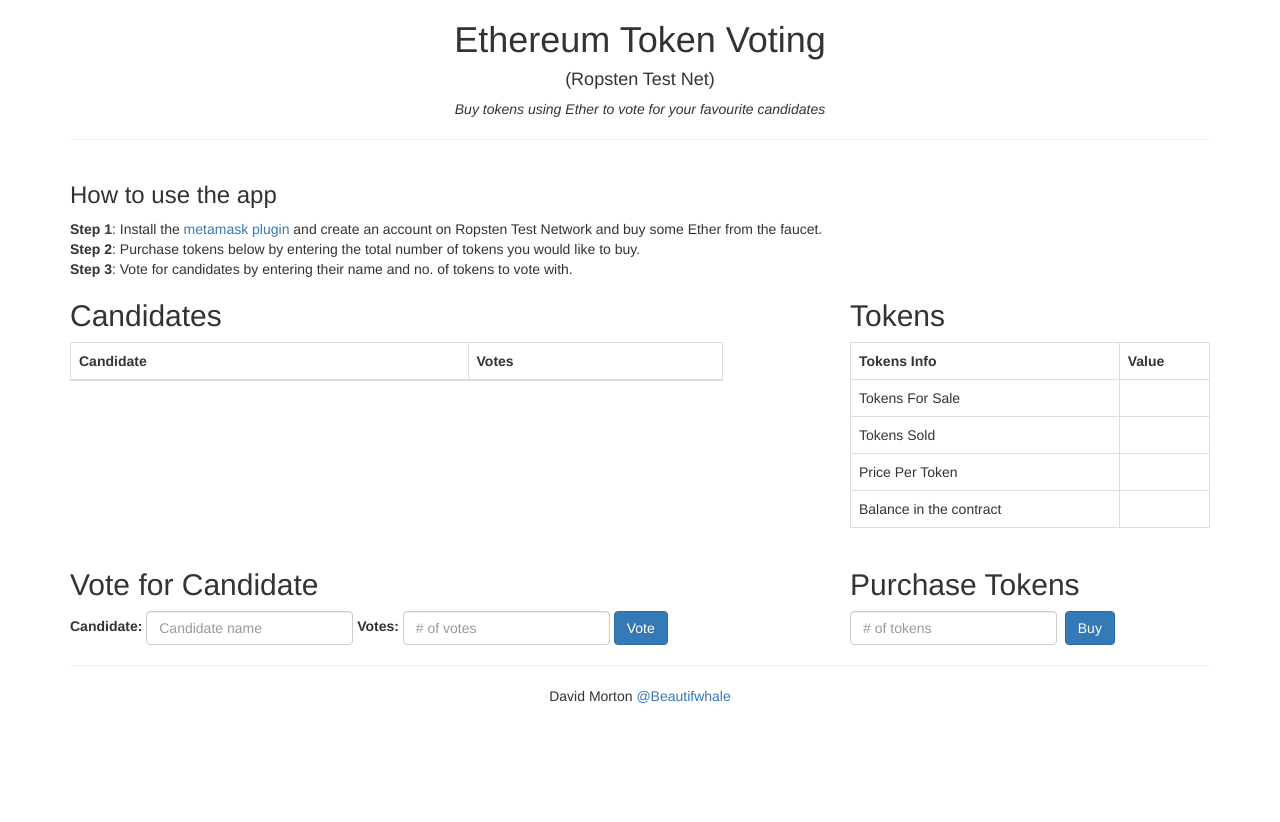
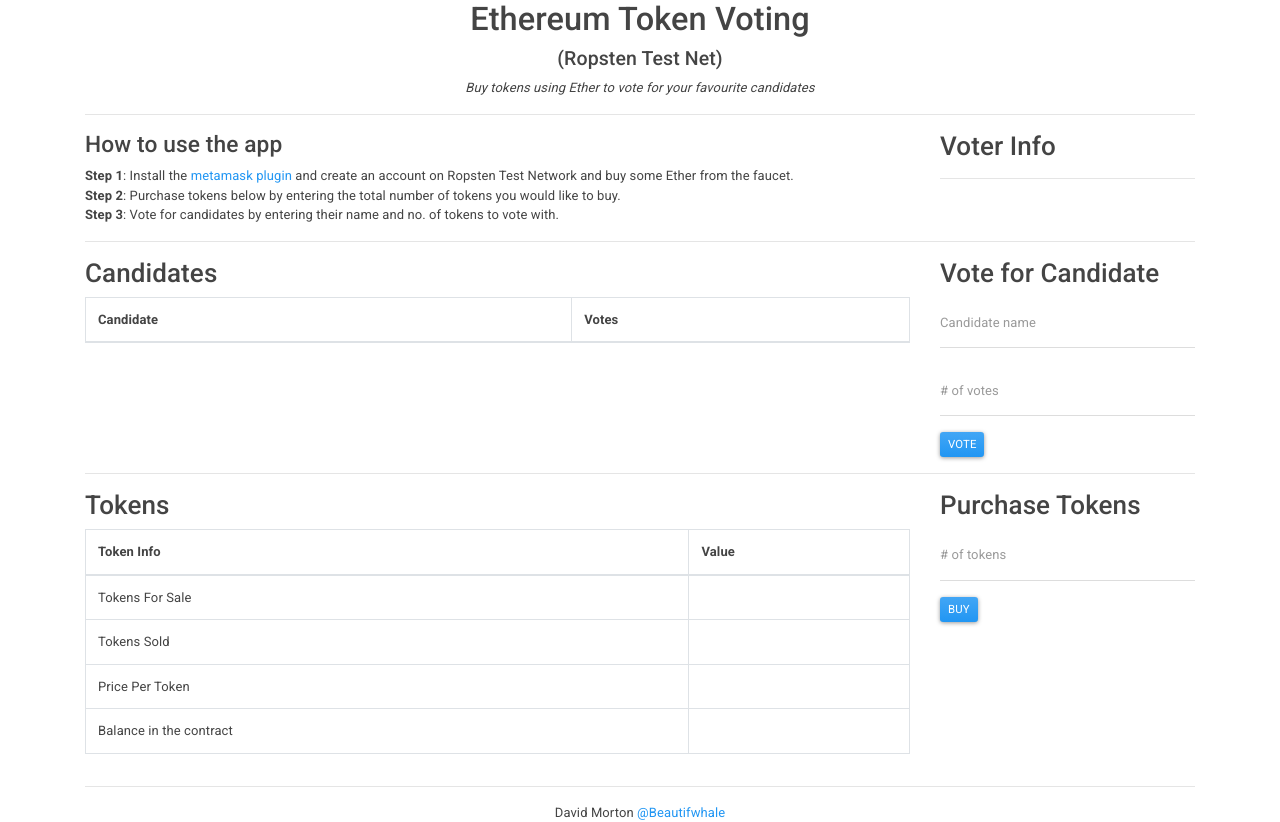
Before and after one commit to damorton/Ethereum-Voting-App, a website: page app/index.html in a window 1280 px wide. Before the commit the page ends 800 px from the top, so only its background shows below. Drawn offline with nearby package versions, Linux system fonts and the light colour scheme; files whose address does not match are found by name.

Commit message:
Updated to use materia bootstrap design, restructured static html, added voters existing vote count to candidates

```diff
--- a/app/index.html
+++ b/app/index.html
@@ -3,7 +3,7 @@
 <head>
   <title>Hello World DApp</title>
   <link href='https://fonts.googleapis.com/css?family=Open+Sans:400,700' rel='stylesheet' type='text/css'>
-  <link href='https://maxcdn.bootstrapcdn.com/bootstrap/3.3.7/css/bootstrap.min.css' rel='stylesheet' type='text/css'>
+  <link href='https://bootswatch.com/4/materia/bootstrap.min.css' rel='stylesheet' type='text/css'>
   <script src="https://code.jquery.com/jquery-3.1.1.slim.min.js"></script>
   <script src="app.js"></script>
   <style>
@@ -14,20 +14,14 @@
   <meta name="viewport" content="width=device-width, initial-scale=1">
 </head>
 <body class="container">
-  <div class="text-center">
+  <div class="text-center header">
     <h1>Ethereum Token Voting</h1>
     <h4>(Ropsten Test Net)</h4>
     <em>Buy tokens using Ether to vote for your favourite candidates</em>
   </div>
   <hr>
-  <div class="row center-block">
-      <div class="voter-details row text-left">
-        <div id="tokens-bought" class="col-md-12"></div>
-        <div id="votes-cast" class="col-md-12"></div>
-      </div>
-  </div>
   <div class="row">
-    <div class="col-sm-12">
+    <div class="col-sm-9">
       <h3>How to use the app</h3>
       <strong>Step 1</strong>: Install the <a href="https://metamask.io/" target="_blank">metamask plugin</a> and create an account on Ropsten Test Network and buy some Ether from the faucet.
       <br>
@@ -35,9 +29,18 @@
       <br>
       <strong>Step 3</strong>: Vote for candidates by entering their name and no. of tokens to vote with.
     </div>
+    <div class="col-sm-3">
+      <h2>Voter Info</h2>
+      <div class="voter-details">
+        <div id="tokens-bought" class="text-warning"></div>
+        <hr>
+        <div id="votes-remaining" class="text-success"></div>
       </div>
+    </div>
+  </div>
+  <hr>
   <div class="row">
-    <div class="col-sm-7">
+    <div class="col-sm-9">
       <h2>Candidates</h2>
       <div class="table-responsive">
         <table class="table table-bordered">
@@ -51,14 +54,31 @@
         </table>
       </div>
     </div>
-    <div class="col-sm-offset-1 col-sm-4">
+    <div class="col-sm-3">
+        <h2>Vote for Candidate</h2>
+        <div class="form-group">
+          <input type="text" id="candidate" class="form-control" placeholder="Candidate name">
+        </div>
+        <div class="form-group">
+          <input type="text" id="vote-tokens" class="form-control" placeholder="# of votes">
+        </div>
+        <a href="#" onclick="voteForCandidate(); return false;" class="btn btn-primary btn-sm">Vote</a>
+        <div id="msg" class="text-info"></div>
+    </div>
+  </div>
+  <hr>
+  <div class="row">
+      <div class="col-sm-9">
           <h2>Tokens</h2>
           <div class="table-responsive">
             <table class="table table-bordered">
-          <tbody><tr>
-            <th>Tokens Info</th>
+              <thead>
+                <tr>
+                  <th>Token Info</th>
                   <th>Value</th>
                 </tr>
+              </thead>
+              <tbody>
               <tr>
                 <td>Tokens For Sale</td>
                 <td id="tokens-total"></td>
@@ -75,31 +95,17 @@
                 <td>Balance in the contract</td>
                 <td id="contract-balance"></td>
               </tr>
-        </tbody></table>
+            </tbody>
+            </table>
           </div>
       </div>
+      <div class="col-sm-3">
+          <h2>Purchase Tokens</h2>
+          <div class="form-group">
+            <input type="text" id="buy" class="form-control" placeholder="# of tokens">
           </div>
-  <div class="row">
-      <div class="col-sm-7 form-inline">
-        <h2>Vote for Candidate</h2>
-        <div id="msg"></div>
-        <div class="form-group text-right">
-          <label for="candidate">Candidate:</label>
-          <input type="text" id="candidate" class="form-control" placeholder="Candidate name">
-        </div>
-        <div class="form-group text-right">
-          <label for="candidate">Votes:</label>
-          <input type="text" id="vote-tokens" class="form-control" placeholder="# of votes">
-        </div>
-        <a href="#" onclick="voteForCandidate(); return false;" class="btn btn-primary">Vote</a>
-      </div>
-      <div class="col-sm-offset-1 col-sm-4">
-        <div class="form-inline">
-          <h2>Purchase Tokens</h2>
-          <div id="buy-msg"></div>
-          <input type="text" id="buy" class="form-control" placeholder="# of tokens">&nbsp;
-          <a href="#" onclick="buyTokens(); return false;" class="btn btn-primary">Buy</a>
-        </div>
+          <a href="#" onclick="buyTokens(); return false;" class="btn btn-primary btn-sm">Buy</a>
+          <div id="buy-msg" class="text-info"></div>
         </div>
   </div>
   <hr>
--- a/app/javascripts/app.js
+++ b/app/javascripts/app.js
@@ -25,10 +25,11 @@
 
     Voting.deployed().then(function(contractInstance){
       contractInstance.voteForCandidate(candidateName, voteTokens, {gas: 140000, from: web3.eth.accounts[0]}).then(function(){
-        let div_id = candidates[candidateName];
+        let candidateId = candidates[candidateName];
         return contractInstance.totalVotesFor.call(candidateName).then(function(v){
-          $("#" + div_id).html(v.toString());
+          $("#" + candidateId).html(v.toString() + "<span id='" + candidateId + "-vote-count' class='text-success'></span>");
           $("#msg").html("");
+          refreshVoterInfo();
         });
       });
     });
@@ -49,7 +50,6 @@
   Voting.setProvider(web3.currentProvider);
 
   populateCandidates();
-  lookUpVoterInfo();
 });
 
 function populateCandidates() {
@@ -78,7 +78,7 @@
     let name = candidateNames[i];
     Voting.deployed().then(function(contractInstance){
       contractInstance.totalVotesFor.call(name).then(function(v){
-        $("#" + candidates[name]).html(v.toString());
+        $("#" + candidates[name]).html(v.toString() + "<span id='" + candidates[name] + "-vote-count' class='text-success'></span>");
       });
     });
   }
@@ -100,19 +100,26 @@
           $("#contract-balance").html(web3.fromWei(result.toString()) + " Ether");
         });
   });
+  refreshVoterInfo();
 }
 
-function lookUpVoterInfo() {
+function refreshVoterInfo() {
   Voting.deployed().then(function(contractInstance) {
     contractInstance.voterDetails.call(web3.eth.accounts[0]).then(function(v) {
-      $("#tokens-bought").html("Total Tokens bought: " + v[0].toString());
+
+      // load voters total tokens bought count
+      let totalTokensBought = v[0];
       let votesPerCandidate = v[1];
-      $("#votes-cast").empty();
-      $("#votes-cast").append("Votes cast per candidate: <br>");
+      $("#tokens-bought").html("Total Tokens bought: " + totalTokensBought.toString());
       let allCandidates = Object.keys(candidates);
+      let remainingVotes = totalTokensBought;
+
+      // calculate votes per candidate
       for(let i=0; i < allCandidates.length; i++) {
-        $("#votes-cast").append(allCandidates[i] + ": " + votesPerCandidate[i] + "<br>");
+        $("#candidate-" + i + "-vote-count").html(" (&#8593;" + votesPerCandidate[i].toString() + ")");
+        remainingVotes -= votesPerCandidate[i];
       }
+      $("#votes-remaining").html("Votes Remainaing: " + remainingVotes);
     });
   });
 }
@@ -126,7 +133,6 @@
       $("#buy-msg").html("");
       web3.eth.getBalance(contractInstance.address, function(error, result) {
         populateTokenData();
-        lookUpVoterInfo();
         $("#buy").val("");
       });
     })
--- a/app/stylesheets/app.css
+++ b/app/stylesheets/app.css
@@ -1,10 +1,5 @@
-body {
-  font-family: "Open Sans", sans-serif;
-}
-
-label {
-  display: inline-block;
-  width: 100px;
+.header {
+  padding-top: 32px;
 }
 
 .black {
@@ -20,5 +15,10 @@
 }
 
 .footer {
-  margin-bottom: 20px;
+  padding-bottom: 20px;
 }
+
+#msg, #buy-msg {
+  padding-top: 5px;
+  padding-bottom: 5px;
+}
```
Lines whose indentation alone changed are shown as unchanged.
